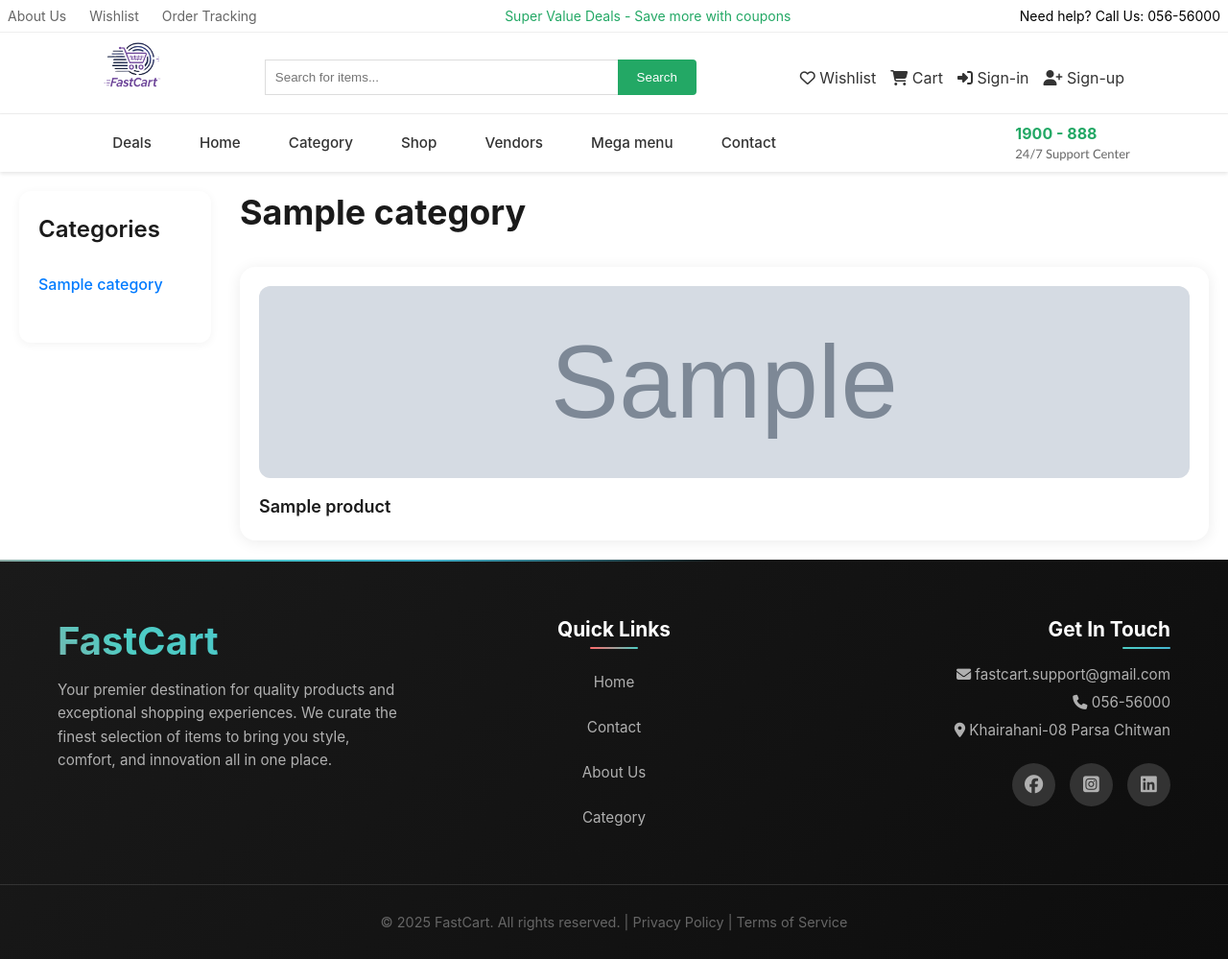
After one commit to Prateek-Giree/Ecommerce_website_django, a Django app: page /category-filter/?category=1 in a window 1280 px wide. The commit adds this page. Shown: the whole page at 96% size. Run offline with Django 4.2, Linux system fonts and the light colour scheme; tables that the repository leaves empty hold one stand-in row (values such as "Sample post"); grey boxes marked "Sample" are stand-in pictures; some libraries are stand-ins or nearby versions; some web fonts are replaced.

Commit message:
linear searching implementation

```diff
--- /dev/null
+++ b/ecomm/searching_algo.py
@@ -0,0 +1,6 @@
+def linear_search_partial(products, target):
+    matches = []
+    for product in products:
+        if target.lower() in product.name.lower():
+            matches.append(product)
+    return matches
--- /dev/null
+++ b/ecomm/templates/ecomm/category_filter.html
@@ -0,0 +1,41 @@
+{% extends "base.html" %} {% block title %}FastCart| Filter{% endblock title %}
+{% block body %}
+
+<div class="catalog-container">
+    <div class="catalog-sidebar">
+        <h2>Categories</h2>
+        <ul>
+            {% for category in categories %}
+            <li>
+                <a href="?category={{ category.id }}"
+                    class="catalog-category-link {% if current_category and current_category.id == category.id %}active{% endif %}">
+                    {{ category.name }}
+                </a>
+            </li>
+            {% endfor %}
+        </ul>
+    </div>
+
+    <div class="catalog-main-content">
+        {% if current_category %}
+        <h1>{{ current_category.name }}</h1>
+        {% else %}
+        <h1>All Products</h1>
+        {% endif %}
+
+        <div class="catalog-products-grid">
+            {% for product in products %}
+            <div class="catalog-product-card">
+                <a href="{% url 'products' product.id %}">
+                <img src="{{ product.image.url }}" alt="{{ product.name }}" class="catalog-product-image" />
+                <h3 class="catalog-product-name">
+                    {{ product.name }}
+                </h3></a>
+            </div>
+            {% empty %}
+            <p>No products found.</p>
+            {% endfor %}
+        </div>
+    </div>
+</div>
+{% endblock body %}
--- a/ecomm/templates/ecomm/filter_search.html
+++ b/ecomm/templates/ecomm/filter_search.html
@@ -68,9 +68,9 @@
         <div class="filter-product-category">{{ product.category.name }}</div>
         <div class="filter-product-price">
           {% if product.new_price %}
-          <span class="text-line-through text-gray-500">${{ product.price }}</span>
+          <span class="text-line-through text-gray-500">Rs. {{ product.new_price }}</span>
           {% else %}
-          ${{ product.price }}
+          Rs. {{ product.price }}
           {% endif %}
         </div>
       </div>
--- a/ecomm/urls.py
+++ b/ecomm/urls.py
@@ -41,4 +41,7 @@ urlpatterns = [
     path('reset-password/', views.reset_password, name='reset_password'),
 
     path('filter-search/',views.product_filter,name='filter_search'),
+    path('category-filter/',views.category_filter,name='category_filter'),
+    path('search-product/',views.product_search, name='search_product')
+
 ]
--- a/ecomm/views.py
+++ b/ecomm/views.py
@@ -26,8 +26,9 @@ from django.core.exceptions import ObjectDoesNotExist
 from django.core.mail import send_mail
 import random
 from django.db.models import Q
+from django.core.paginator import Paginator, EmptyPage, PageNotAnInteger
 from .quick_sort import quicksort_products
-from django.core.paginator import Paginator, EmptyPage, PageNotAnInteger
+from .searching_algo import linear_search_partial
 
 
 
@@ -312,7 +313,7 @@ def cart(request):
 # =============================================================
 
 
-@login_required
+@login_required(login_url="login")
 def remove_from_cart(request, pk):
     if not request.user.is_authenticated:
         messages.error(
@@ -334,7 +335,7 @@ def remove_from_cart(request, pk):
 # =============================================================
 
 
-@login_required
+@login_required(login_url="login")
 def add_to_cart(request, product_id):
     product = get_object_or_404(Product, id=product_id)
     cart, _ = Cart.objects.get_or_create(user=request.user)
@@ -382,7 +383,7 @@ def add_to_cart(request, product_id):
 # =============================================================
 
 
-@login_required
+@login_required(login_url="login")
 def clear_cart(request):
     cart = Cart.objects.filter(user=request.user).first()
     if cart:
@@ -397,7 +398,7 @@ def clear_cart(request):
 # =============================================================
 
 
-@login_required
+@login_required(login_url="login")
 @require_POST
 def update_cart(request):
     cart = get_object_or_404(Cart, user=request.user)
@@ -444,7 +445,7 @@ def category_page(request, pk):
 # =============================================================
 
 
-@login_required
+@login_required(login_url="login")
 def add_to_wishlist(request, product_id):
     product = get_object_or_404(Product, id=product_id)
     wishlist_item, created = Wishlist.objects.get_or_create(
@@ -460,7 +461,7 @@ def add_to_wishlist(request, product_id):
 
 # =============================================================
 
-@login_required
+@login_required(login_url="login")
 def remove_from_wishlist(request, product_id):
     product = get_object_or_404(Product, id=product_id)
     Wishlist.objects.filter(user=request.user, product=product).delete()
@@ -470,7 +471,7 @@ def remove_from_wishlist(request, product_id):
 
 # =============================================================
 
-@login_required
+@login_required(login_url="login")
 def wishlist(request):
     wishlist_items = Wishlist.objects.filter(user=request.user).select_related(
         "product"
@@ -513,7 +514,7 @@ def cancel_order(request, order_id):
     return redirect("view_order")
 # =============================================================
 
-@login_required
+@login_required(login_url="login")
 def checkout_view(request):
     user = request.user
 
@@ -743,3 +744,43 @@ def product_filter(request):
         'page_obj': paginated_products,
     }
     return render(request, 'ecomm/filter_search.html', context)
+
+
+
+def category_filter(request):
+    selected_category_id = request.GET.get("category")
+    categories = Category.objects.order_by('name')
+
+    if selected_category_id:
+        products = Product.objects.filter(category__id=selected_category_id)
+        current_category = Category.objects.filter(id=selected_category_id).first()
+    else:
+        products = Product.objects.all()
+        current_category = None
+
+    context = {
+        'categories': categories,
+        'products': products,
+        'current_category': current_category
+    }
+    return render(request, "ecomm/category_filter.html", context)
+
+def product_search(request):
+    query = request.GET.get("q", "").strip()
+    product_list = Product.objects.all()
+    product_list = list(product_list)  # convert queryset to list
+
+    results = linear_search_partial(product_list, query) if query else []
+
+    context = {
+        "query": query,
+        "results": results,
+    }
+
+    if query:
+        if results:
+            messages.success(request, f"{len(results)} result(s) found for '{query}'")
+        else:
+            messages.warning(request, f"No product found for '{query}'")
+
+    return render(request, "ecomm/search_product.html", context)
--- a/static/css/navbar.css
+++ b/static/css/navbar.css
@@ -65,7 +65,6 @@ body {
     justify-content: space-evenly;
     align-items: center;
     border-bottom: 1px solid #eee;
-    padding-bottom: 10px;
 
 }
 
@@ -76,7 +75,7 @@ body {
 
 .search-bar {
     flex: 1;
-    max-width: 600px;
+    max-width: 450px;
     display: flex;
 }
 
--- a/static/css/styles.css
+++ b/static/css/styles.css
@@ -2761,7 +2761,7 @@ hr {
   flex-wrap: wrap;
 }
 
-.filt{
+.filt {
   display: flex;
   gap: 20px;
 }
@@ -2841,10 +2841,9 @@ input[type="text"]:focus {
   padding: 40px;
 }
 
-.filter-products-grid a{
-text-decoration: none;
+.filter-products-grid a {
+  text-decoration: none;
   box-shadow: 0 2px 8px rgba(0, 0, 0, 0.06);
-
 }
 .filter-product-card {
   border-radius: 12px;
@@ -2917,7 +2916,7 @@ text-decoration: none;
   text-transform: capitalize;
 }
 
-.btn-div{
+.btn-div {
   display: flex;
 }
 
@@ -2985,7 +2984,8 @@ text-decoration: none;
   font-family: Arial, sans-serif;
 }
 
-.pagination a, .pagination span {
+.pagination a,
+.pagination span {
   display: inline-block;
   margin: 0 5px;
   padding: 6px 12px;
@@ -3016,7 +3016,6 @@ text-decoration: none;
   border-color: #ddd;
 }
 
-
 @media (max-width: 480px) {
   .filter-container {
     padding: 15px;
@@ -3035,3 +3034,125 @@ text-decoration: none;
     padding: 15px;
   }
 }
+
+/*Category filter*/
+.catalog-container {
+  display: flex;
+  max-width: 1400px;
+  margin: 0 auto;
+  padding: 20px;
+  gap: 30px;
+}
+
+.catalog-sidebar {
+  width: 200px;
+  background: white;
+  border-radius: 12px;
+  padding: 25px 20px;
+  height: fit-content;
+  box-shadow: 0 2px 10px rgba(0, 0, 0, 0.05);
+}
+
+.catalog-sidebar h2 {
+  font-size: 24px;
+  font-weight: 600;
+  margin-bottom: 25px;
+  color: #1a1a1a;
+}
+
+.catalog-sidebar ul {
+  list-style: none;
+}
+
+.catalog-sidebar li {
+  margin-bottom: 18px;
+}
+
+.catalog-sidebar a {
+  text-decoration: none;
+  color: #666;
+  font-size: 16px;
+  font-weight: 400;
+  transition: all 0.2s ease;
+  display: block;
+  padding: 8px 0;
+}
+
+.catalog-sidebar a:hover {
+  color: #007bff;
+  transform: translateX(5px);
+}
+
+.catalog-sidebar a.active {
+  color: #007bff;
+  font-weight: 500;
+}
+
+.catalog-main-content {
+  flex: 1;
+}
+
+.catalog-main-content h1 {
+  font-size: 36px;
+  font-weight: 700;
+  margin-bottom: 35px;
+  color: #1a1a1a;
+}
+
+.catalog-products-grid {
+  display: grid;
+  grid-template-columns: repeat(auto-fit, minmax(280px, 1fr));
+  gap: 25px;
+}
+.catalog-products-grid a {
+text-decoration: none;
+}
+.catalog-product-card {
+  background: white;
+  border-radius: 16px;
+  padding: 20px;
+  transition: all 0.3s ease;
+  box-shadow: 0 2px 15px rgba(0, 0, 0, 0.08);
+  cursor: pointer;
+}
+
+.catalog-product-card:hover {
+  transform: translateY(-8px);
+  box-shadow: 0 8px 30px rgba(0, 0, 0, 0.15);
+}
+
+.catalog-product-image {
+  width: 100%;
+  height: 200px;
+  border-radius: 12px;
+  margin-bottom: 15px;
+  object-fit: cover;
+  object-position: center;
+  background-color: #f5f5f5;
+  transition: transform 0.3s ease;
+}
+
+.catalog-product-card:hover .catalog-product-image {
+  transform: scale(1.05);
+}
+
+.catalog-product-name {
+  font-size: 18px;
+  font-weight: 600;
+  color: #1a1a1a;
+  margin-bottom: 5px;
+}
+
+.catalog-product-category {
+  font-size: 14px;
+  color: #666;
+  margin-bottom: 12px;
+}
+
+.prod-card{
+  display: flex;
+  gap: 1rem;
+  flex-wrap: wrap;
+  justify-content: center;
+  margin: 20px auto;
+}
--- a/templates/navbar.html
+++ b/templates/navbar.html
@@ -24,17 +24,12 @@
 <header class="main-header">
   <div class="container">
     <div class="header-content">
-      <a href=" {% url "index" %} " class="logo"> <img src=" {% static "assets/logo.png" %} " alt="FastCart"> </a>
+      <a href=" {% url 'index' %} " class="logo"> <img src=" {% static 'assets/logo.png' %} " alt="FastCart"> </a>
 
-      <div class="search-bar">
-        <select>
-          <option>All Categories</option>
-          <option>Groceries</option>
-          <option>Fresh</option>
-        </select>
-        <input type="search" placeholder="Search for items..." />
-        <button type="submit">Search</button>
-      </div>
+   <form action="{% url 'search_product' %}" method="get" class="search-bar">
+      <input type="search" name="q" placeholder="Search for items..."  required />
+      <button type="submit">Search</button>
+  </form>
 
       <div class="location-cart">
         <div class="cart-icons">
@@ -54,23 +49,17 @@
     </div>
 
     <nav class="main-nav">
-      <div>
-        <select class="browse-btn">
-          <option disabled selected >Browse Categories</option>
-          <option>Groceries</option>
-          <option>Fresh</option>
-        </select>
-      </div>
+
       <div class="nav-links">
         <a href="#">Deals</a>
-        <a href="{% url "index" %}">Home</a>
-        <a href="#">Category</a>
+        <a href="{% url 'index' %}">Home</a>
+        <a href="{% url 'category_filter' %}">Category</a>
         <a href="#">Shop</a>
         <a href="#">Vendors</a>
-        <a href="#">Mega menu</a>
-        <a href="#">Blog</a>
-        <a href="#">Pages</a>
-        <a href="{% url "about" %}#contact">Contact</a>
+        <a href="{% url 'filter_search' %}">Mega menu</a>
+        <!-- <a href="#">Blog</a> -->
+        <!-- <a href="#">Pages</a> -->
+        <a href="{% url 'about' %}#contact">Contact</a>
       </div>
 
       <div class="support">
```
Also changed, not shown: ecomm/templates/ecomm/search_product.html (added, +51 -0 lines).
